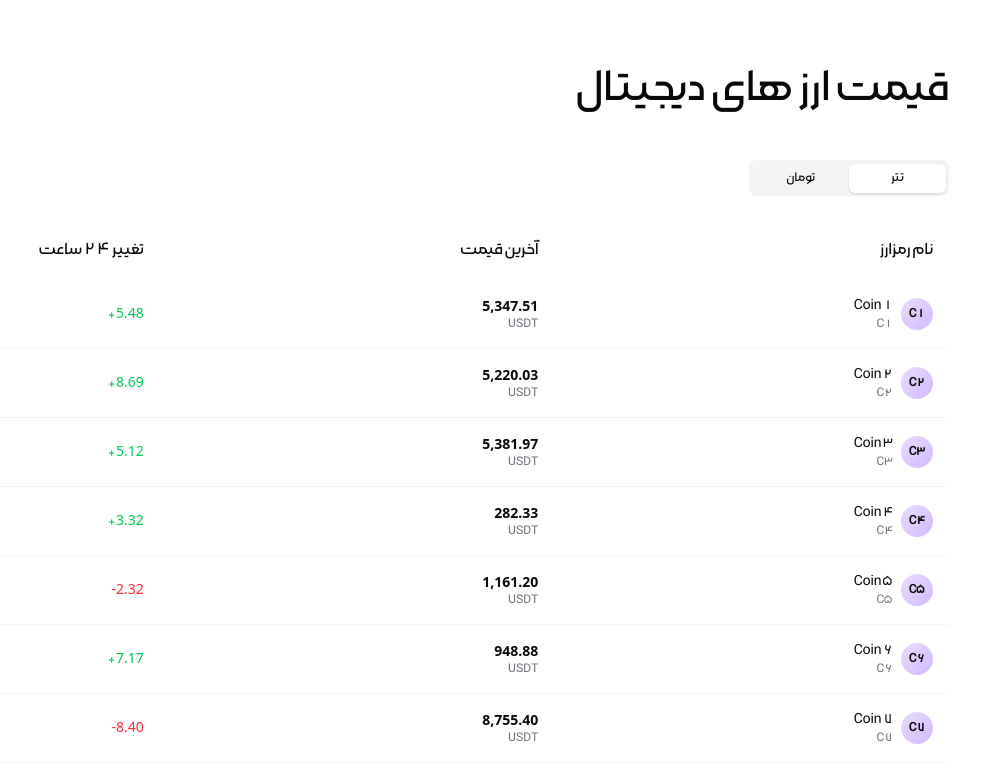
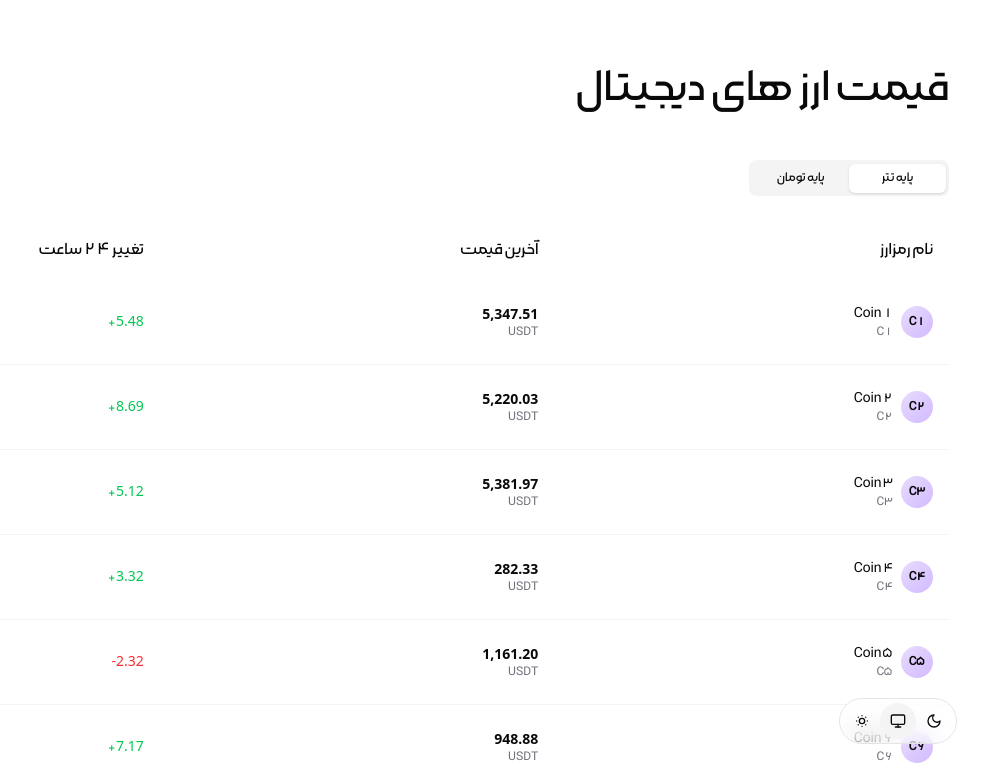
Before and after one commit to hoseinABH/BitOrder, a React (Vite) app: page /coin-list in a window 1280 px wide. Shown: the top 779 px of the page, without its empty margins (299-1280 px from the left). Built offline with nearby package versions, Linux system fonts and the light colour scheme.

Commit message:
feat:add theme toggle

```diff
--- a/package.json
+++ b/package.json
@@ -36,6 +36,7 @@
     "globals": "^16.0.0",
     "prettier": "^3.5.3",
     "prettier-plugin-tailwindcss": "^0.6.11",
+    "tw-animate-css": "^1.2.5",
     "typescript": "~5.7.2",
     "typescript-eslint": "^8.26.1",
     "vite": "^6.3.1"
--- a/src/components/coin-card.tsx
+++ b/src/components/coin-card.tsx
@@ -1,3 +1,4 @@
+import { Link } from 'react-router-dom';
 // Utilities
 import { cn } from '@/lib/utils';
 // Hooks
@@ -18,12 +19,12 @@ export function CoinCard({ coin, basePrice }: CoinCardProps) {
       minimumFractionDigits: isUSDT ? 2 : 0,
       maximumFractionDigits: isUSDT ? 2 : 0,
     }).format(price);
-  }, [price, basePrice]);
+  }, [isUSDT, price]);
   const changeColor = coin.changePercentage >= 0 ? 'text-green-500' : 'text-red-500';
 
   return (
-    <div className="dark:hover:bg-card hover:bg-muted border-accent overflow-hidden border-b p-4 text-xs transition-colors md:text-sm">
-      <div className="grid grid-cols-3 items-center">
+    <Link to="/">
+      <div className="dark:hover:bg-card hover:bg-muted border-accent grid grid-cols-3 items-center overflow-hidden border-b px-4 py-6 text-xs transition-colors md:text-sm">
         <div className="flex items-center gap-2">
           <div className="from-primary/20 to-primary/40 flex h-8 w-8 items-center justify-center rounded-full bg-gradient-to-br text-xs font-bold">
             {coin.symbol}
@@ -42,6 +43,6 @@ export function CoinCard({ coin, basePrice }: CoinCardProps) {
           <span className="font-sans">{coin.changePercentage.toFixed(2)}</span>
         </div>
       </div>
-    </div>
+    </Link>
   );
 }
--- a/src/components/global-error.tsx
+++ b/src/components/global-error.tsx
@@ -1,6 +1,8 @@
 // Common components
 import { Link, isRouteErrorResponse, useRouteError } from 'react-router-dom';
 import { buttonVariants } from './ui/button';
+// Constants
+import * as Routes from '@/constants/routes';
 // Types
 import type { HTMLAttributes } from 'react';
 
@@ -24,7 +26,7 @@ export default function GlobalError() {
         <h2 className="font-sans text-3xl font-bold">{error.status}</h2>
         <p className="text-xl">{error.statusText}</p>
         {error.data && <p className="text-xl">{error.data}</p>}
-        <Link to="/market" className={buttonVariants()}>
+        <Link to={Routes.CoinList} className={buttonVariants()}>
           Back To Market
         </Link>
       </ErrorContainer>
--- a/src/components/main-layout.tsx
+++ b/src/components/main-layout.tsx
@@ -1,9 +1,11 @@
 // Common components
 import { Outlet } from 'react-router-dom';
+import ThemeToggle from './theme-toggle';
 
 export default function MainLayout() {
   return (
-    <main className="relative container mx-auto flex min-h-screen px-4 py-16 md:px-8">
+    <main className="relative container mx-auto min-h-screen px-4 py-4 md:px-8 md:py-16">
+      <ThemeToggle className="fixed right-6 bottom-14 z-20" />
       <Outlet />
     </main>
   );
--- a/src/components/theme-provider.tsx
+++ b/src/components/theme-provider.tsx
@@ -1,6 +1,6 @@
 import { createContext, useContext, useEffect, useState } from 'react';
 
-type Theme = 'dark' | 'light' | 'system';
+export type Theme = 'dark' | 'light' | 'system';
 
 type ThemeProviderProps = {
   children: React.ReactNode;
--- /dev/null
+++ b/src/components/theme-toggle.tsx
@@ -0,0 +1,90 @@
+import { type LucideIcon, Monitor, Moon, SunDim } from 'lucide-react';
+import { useRef } from 'react';
+import { flushSync } from 'react-dom';
+// Common components
+import { Button } from './ui/button';
+// Utilities
+import { cn } from '@/lib/utils';
+// Hooks
+import { type Theme, useTheme } from './theme-provider';
+
+const availableThemes: { key: Theme; icon: LucideIcon }[] = [
+  {
+    key: 'dark',
+    icon: Moon,
+  },
+  {
+    key: 'system',
+    icon: Monitor,
+  },
+  {
+    key: 'light',
+    icon: SunDim,
+  },
+];
+export default function ThemeToggle({ className }: { className: string }) {
+  const { theme, setTheme } = useTheme();
+  const ref = useRef<HTMLButtonElement>(null);
+  async function toggleTheme(theme: Theme) {
+    /**
+     * Return early if View Transition API is not supported
+     * or user prefers reduced motion
+     */
+    if (
+      !ref.current ||
+      !document.startViewTransition ||
+      window.matchMedia('(prefers-reduced-motion: reduce)').matches
+    ) {
+      setTheme(theme);
+      return;
+    }
+    await document.startViewTransition(() => {
+      flushSync(() => {
+        setTheme(theme);
+      });
+    }).ready;
+
+    const { top, left, width, height } = ref.current.getBoundingClientRect();
+    const x = left + width / 2;
+    const y = top + height / 2;
+    const right = window.innerWidth - left;
+    const bottom = window.innerHeight - top;
+    const maxRadius = Math.hypot(Math.max(left, right), Math.max(top, bottom));
+
+    document.documentElement.animate(
+      {
+        clipPath: [`circle(0px at ${x}px ${y}px)`, `circle(${maxRadius}px at ${x}px ${y}px)`],
+      },
+      {
+        duration: 500,
+        easing: 'ease-in-out',
+        pseudoElement: '::view-transition-new(root)',
+      },
+    );
+  }
+
+  return (
+    <div
+      className={cn('bg-background/40 w-fit rounded-3xl border p-1 backdrop-blur-md', className)}
+    >
+      {availableThemes.map((item) => {
+        const ThemeIcon = item.icon;
+        return (
+          <Button
+            key={item.key}
+            size="icon"
+            variant="ghost"
+            className={cn('rounded-full', {
+              ['bg-muted']: item.key === theme,
+            })}
+            onClick={() => toggleTheme(item.key)}
+            ref={ref}
+          >
+            <ThemeIcon className="h-4 w-4" />
+            <p className="sr-only">{item.key}</p>
+          </Button>
+        );
+      })}
+    </div>
+  );
+}
--- a/src/index.css
+++ b/src/index.css
@@ -1,5 +1,5 @@
 @import 'tailwindcss';
-/* @import 'tw-animate-css'; */
+@import 'tw-animate-css';
 
 @custom-variant dark (&:is(.dark *));
 
@@ -129,3 +129,9 @@
     @apply bg-background text-foreground;
   }
 }
+
+::view-transition-old(root),
+::view-transition-new(root) {
+  animation: none;
+  mix-blend-mode: normal;
+}
--- a/src/pages/market-list.tsx
+++ b/src/pages/market-list.tsx
@@ -40,7 +40,7 @@ export function MarketList() {
       }
       navigate(`?${params.toString()}`);
     },
-    [searchParams],
+    [navigate, searchParams],
   );
 
   // Handle base price change
@@ -72,8 +72,8 @@ export function MarketList() {
       <h1 className="text-3xl md:text-4xl lg:text-5xl">قیمت ارز های دیجیتال</h1>
       <Tabs defaultValue={basePrice} onValueChange={handleBaseChange} className="mt-12 mb-6">
         <TabsList className="grid w-[200px] grid-cols-2">
-          <TabsTrigger value="USDT">تتر</TabsTrigger>
-          <TabsTrigger value="IRT">تومان</TabsTrigger>
+          <TabsTrigger value="USDT">پایه تتر</TabsTrigger>
+          <TabsTrigger value="IRT">پایه تومان</TabsTrigger>
         </TabsList>
       </Tabs>
       <CoinList coins={currentCoins} basePrice={basePrice} />
```
Also changed, not shown: src/assets/fonts/IranSans.woff (added), 1 other file (tests, documents, lock files or other folders).
